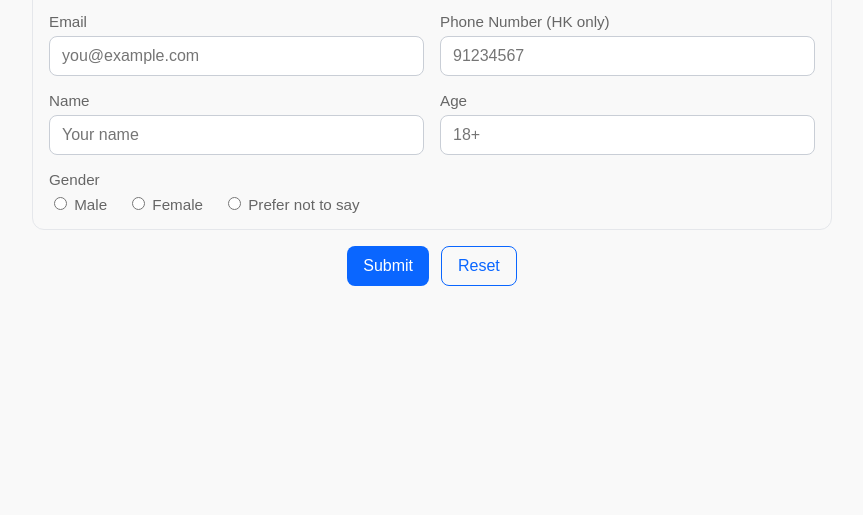
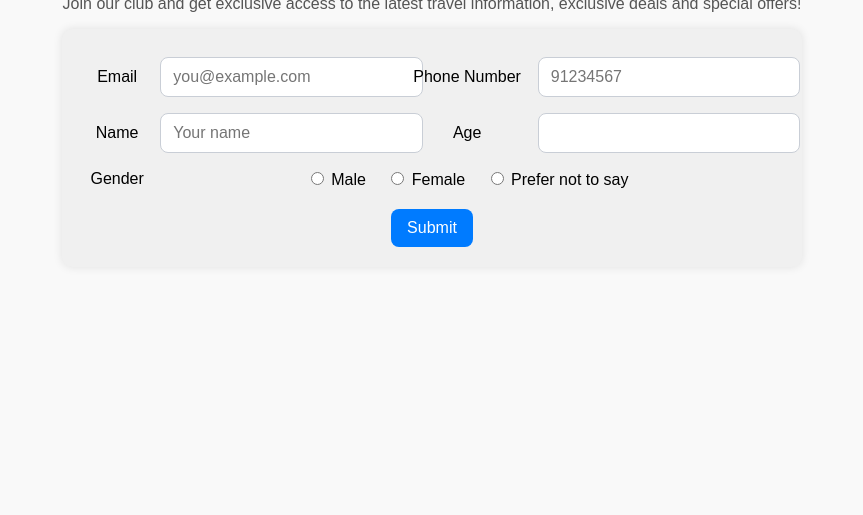
Before and after one commit to gordon1245/html-group-EA, a plain HTML site: page test.html in a window 1280 px wide. Shown: the part 333-848 px from the top of the page, without its empty margins (208-1071 px from the left). Before the commit the page ends 800 px from the top, so only its background shows below. Drawn offline with Linux system fonts and the light colour scheme.

Commit message:
Update test.html

```diff
--- a/test.html
+++ b/test.html
@@ -3,132 +3,106 @@
 <html lang="zh-CN">
 <head>
   <meta charset="UTF-8" />
-  <title>Join Us - Japan Travel Club</title>
-  <meta name="viewport" content="width=device-width, initial-scale=1" />
+  <title>Join US</title>
   <script>
     function print_result(event) {
       if (event) event.preventDefault();
 
-      const form = document.forms["question"];
-      const name = form.name.value.trim();
-      const gender = form.gender.value;
-      const age = form.age.value.trim();
-      const email = form.email.value.trim();
-      const phone = form.phone.value.trim();
+      var name = document.question.name.value;
+      var gender = document.question.gender.value;
+      var age = document.question.age.value;
+      var email = document.question.email.value;
+      var phone = document.question.phone.value;
 
       alert(
-        "Name: " + name +
-        "\nGender: " + gender +
+        "Email: " + email +
+        "\nPhone Number: " + phone +
+        "\nName: " + name +
         "\nAge: " + age +
-        "\nEmail: " + email +
-        "\nPhone Number: " + phone
+        "\nGender: " + gender
       );
 
       return false;
     }
   </script>
   <style>
-    :root {
-      --primary: #0a66ff;
-      --bg: #f9f9f9;
-      --card: #ffffff;
-      --text: #222;
-      --muted: #666;
-      --border: #e5e7eb;
-    }
-
-    * { box-sizing: border-box; }
+    /* 页面整体居中 */
     html, body { height: 100%; }
-
     body {
-      background-color: var(--bg);
+      background-color: #f9f9f9;
       margin: 0;
       font-family: Arial, sans-serif;
-      color: var(--text);
       display: flex;
-      justify-content: center;
-      align-items: center;
+      justify-content: center;   /* 水平居中 */
+      align-items: center;       /* 垂直居中 */
       padding: 24px;
     }
 
+    /* 居中容器（让内容块在中间） */
     .container {
       width: 100%;
-      max-width: 800px;
+      max-width: 900px;
+      display: flex;
+      flex-direction: column;
+      align-items: center;  /* 让内部块(水平)居中 */
+      gap: 16px;
     }
 
+    /* 顶部工具栏（返回按钮） */
     .toolbar {
-      margin-bottom: 12px;
+      width: 100%;
       display: flex;
-      justify-content: flex-start;
+      justify-content: center; /* 返回按钮居中 */
+    }
+    .toolbar .btn {
+      padding: 10px 16px;
+      font-size: 16px;
+      border-radius: 8px;
+      border: 1px solid #007BFF;
+      background: transparent;
+      color: #007BFF;
+      cursor: pointer;
     }
 
-    .btn {
-      padding: 10px 16px;
-      font-size: 1rem;
-      border-radius: 8px;
-      border: 1px solid var(--primary);
-      background: transparent;
-      color: var(--primary);
-      cursor: pointer;
+    /* 标题与说明文字居中 */
+    header {
+      text-align: center; /* 关键：让标题/说明文字居中 */
     }
-    .btn.primary {
-      background: var(--primary);
-      color: #fff;
-      border: none;
-    }
-
     header h1 {
       font-size: 2rem;
       margin: 0 0 8px;
-      text-align: center;
     }
     header p {
       font-size: 1rem;
-      margin: 0 0 16px;
-      color: var(--muted);
-      text-align: center;
+      margin: 0;
+      color: #555;
     }
 
+    /* 表单卡片 */
     form {
-      background-color: var(--card);
-      border: 1px solid var(--border);
-      border-radius: 12px;
-      box-shadow: 0 6px 24px rgba(0, 0, 0, 0.08);
+      background-color: #f0f0f0;
       padding: 20px;
+      border-radius: 10px;
+      box-shadow: 0 0 10px rgba(0, 0, 0, 0.1);
+      width: 100%;
+      max-width: 700px;   /* 缩小点更美观 */
     }
 
     fieldset {
-      border: 1px solid var(--border);
-      border-radius: 12px;
-      padding: 16px;
-      margin: 0 0 16px;
-    }
-    legend {
-      font-size: 1.1rem;
-      font-weight: 600;
-      padding: 0 8px;
+      border-radius: 10px;
+      border: 1px solid #ddd;
     }
 
-    .grid {
-      display: grid;
-      grid-template-columns: 1fr 1fr;
-      gap: 16px;
+    /* 让表格里的文字、控件居中对齐 */
+    table {
+      width: 100%;
+      border-collapse: collapse;
     }
-    @media (max-width: 640px) {
-      .grid { grid-template-columns: 1fr; }
+    td {
+      padding: 8px;
+      text-align: center; /* 关键：表格单元居中文本 */
+      vertical-align: middle;
     }
-
-    .field {
-      display: flex;
-      flex-direction: column;
-      gap: 6px;
-    }
-
-    label {
-      font-size: 0.95rem;
-      color: var(--muted);
-    }
-
     input[type="text"],
     input[type="email"],
     input[type="tel"],
@@ -137,27 +111,26 @@
       padding: 10px 12px;
       border: 1px solid #c9ced6;
       border-radius: 8px;
-      outline: none;
-      transition: border-color 0.2s, box-shadow 0.2s;
-      background: #fff;
-    }
-    input:focus {
-      border-color: var(--primary);
-      box-shadow: 0 0 0 3px rgba(10, 102, 255, 0.15);
+      width: 100%;        /* 输入框占满单元格 */
+      max-width: 320px;   /* 给个最大宽度，避免太宽 */
+      margin: 0 auto;     /* 输入框在单元格内部居中 */
+      display: block;
     }
 
-    .radios {
-      display: flex;
-      gap: 20px;
-      flex-wrap: wrap;
-      align-items: center;
-    }
-
+    /* 提交按钮居中 */
     .actions {
       display: flex;
-      gap: 12px;
       justify-content: center;
-      flex-wrap: wrap;
+      margin-top: 12px;
+    }
+    .submit-btn {
+      padding: 10px 16px;
+      font-size: 16px;
+      border-radius: 8px;
+      border: none;
+      background: #007BFF;
+      color: #fff;
+      cursor: pointer;
     }
   </style>
 </head>
@@ -173,78 +146,62 @@
       <p>Join our club and get exclusive access to the latest travel information, exclusive deals and special offers!</p>
     </header>
 
-    #
-      <fieldset>
-        <legend>Basic Information</legend>
-        <div class="grid">
-          <div class="field">
-            <label for="email">Email</label>
+    <form name="question" onsubmit="return print_result(event)">
+        <table>
+          <tr>
+            <td>Email</td>
+            <td>
               <input
-              id="email"
                 type="email"
                 name="email"
+                title="Please enter a valid Email"
                 required
+                placeholder="you@example.com"
                 autocomplete="email"
-              placeholder="you@example.com"
-              title="Please enter a valid Email"
-              pattern="^[a-zA-Z0-9._%+-]+@[a-zA-Z0-9.-]+\.[a-zA-Z]{2,}$"
               />
-          </div>
-
-          <div class="field">
-            <label for="phone">Phone Number (HK only)</label>
+            </td>
+            <td>Phone Number</td>
+            <td>
               <input
-              id="phone"
                 type="tel"
                 name="phone"
+                title="Phone number must be 8 numbers"
                 required
+                pattern="^\d{8}$"
+                placeholder="91234567"
                 inputmode="numeric"
                 autocomplete="tel"
-              placeholder="91234567"
-              title="Phone number must be exactly 8 digits (Hong Kong local number)"
-              pattern="^\d{8}$"
               />
-          </div>
-
-          <div class="field">
-            <label for="name">Name</label>
+            </td>
+          </tr>
+          <tr>
+            <td>Name</td>
+            <td>
               <input
-              id="name"
                 type="text"
                 name="name"
+                title="Capital first character"
                 required
                 placeholder="Your name"
-              title="Capital first character"
-              pattern="^[A-Z].*"
               />
-          </div>
-
-          <div class="field">
-            <label for="age">Age</label>
-            <input
-              id="age"
-              type="number"
-              name="age"
-              min="18"
-              required
-              placeholder="18+"
-            />
-          </div>
-
-          <div class="field" style="grid-column: 1 / -1;">
-            <label>Gender</label>
-            <div class="radios" role="radiogroup" aria-label="Gender">
-              <label><input type="radio" name="gender" value="M" required> Male</label>
-              <label><input type="radio" name="gender" value="F"> Female</label>
-              <label><input type="radio" name="gender" value="NA"> Prefer not to say</label>
-            </div>
-          </div>
-        </div>
-      </fieldset>
+            </td>
+            <td>Age</td>
+            <td>
+              <input type="number" name="age" min="18" required />
+            </td>
+          </tr>
+          <tr>
+            <td>Gender</td>
+            <td colspan="3">
+              <label style="margin-right:16px;"><input type="radio" name="gender" value="M" required /> Male</label>
+              <label style="margin-right:16px;"><input type="radio" name="gender" value="F" /> Female</label>
+              <label><input type="radio" name="gender" value="NA" /> Prefer not to say</label>
+            </td>
+          </tr>
+        </table>
 
       <div class="actions">
-        <input type="submit" class="btn primary" value="Submit" />
-        <button type="reset" class="btn">Reset</button>
+        <input type="submit" class="submit-btn" value="Submit" />
       </div>
     </form>
   </div>
```
Lines whose indentation alone changed are shown as unchanged.
